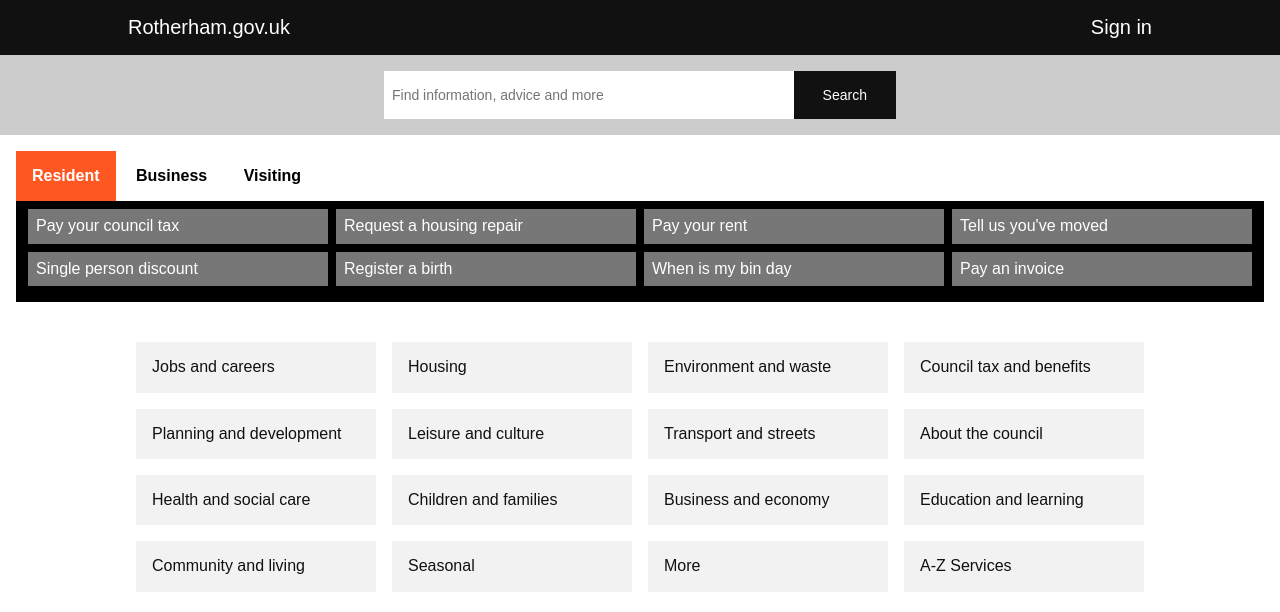
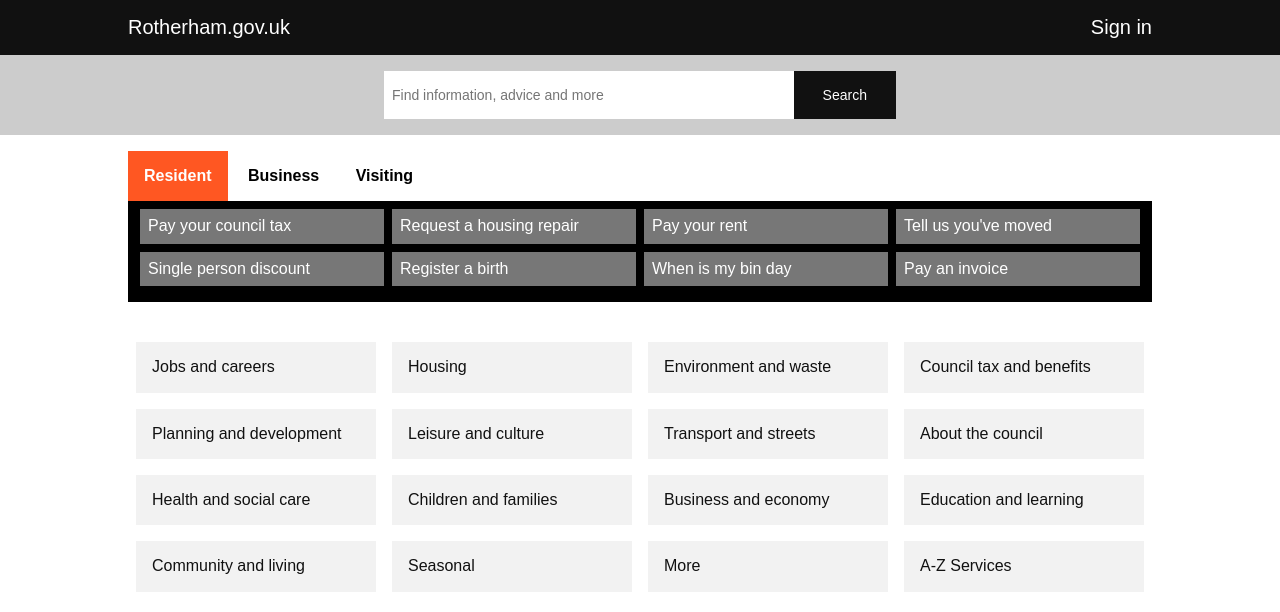
Before and after one commit to jnkly/rmbc-dev, a Jekyll site: the page built from index.md, in a window 1280 px wide. Shown: the top 612 px of the page. Built offline with Jekyll 4.4.1, drawn with Linux system fonts in a browser that asks for light colours; grey boxes are pictures that could not be loaded.

Commit message:
Update top-tasks.html

```diff
--- a/_includes/top-tasks.html
+++ b/_includes/top-tasks.html
@@ -1,4 +1,5 @@
 <section class="pa3">
+    <div class="cf mw8 center">
       <input checked class="top-task--input" id="tab1" name="tabs" type="radio"> <label class="top-task--label" for="tab1">Resident</label> <input class="top-task--input" id="tab2" name="tabs" type="radio"> <label class="top-task--label" for="tab2">Business</label> <input class="top-task--input" id="tab3" name="tabs" type="radio"> <label class="top-task--label" for="tab3">Visiting</label>
       <div class="top-task cf pa2">
         <div id="resident">
@@ -86,4 +87,5 @@
           </ul>
         </div>
       </div>
+    </div>
   </section>
```
Lines whose indentation alone changed are shown as unchanged.
